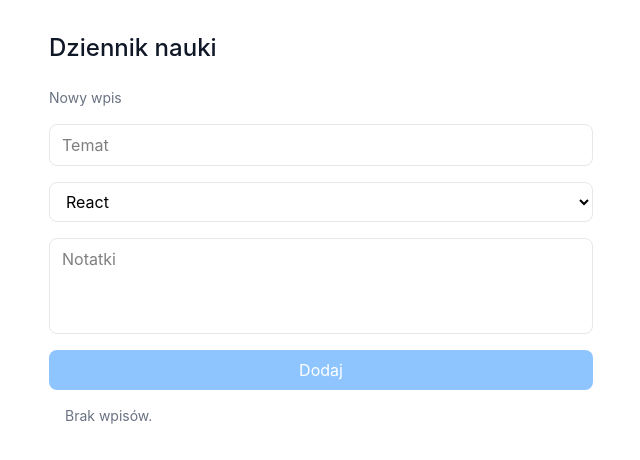
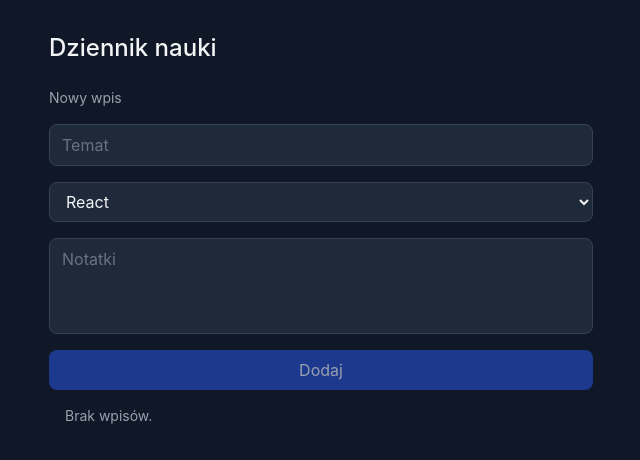
Before and after one commit to LouisVifon/dziennik-nauki, a React (Vite) app: page / in a window 1280 px wide. Shown: the top 460 px of the page, without its empty margins (319-959 px from the left). Built offline with nearby package versions, Linux system fonts and the light colour scheme.

Commit message:
add: ciemny motyw aplikacji (Tailwind)
Zmiana palety na ciemna: tlo strony, tekst naglowka, inputy/select/textarea, przyciski oraz karty wpisow. Tlo body ustawione na gray-900.

```diff
--- a/src/App.jsx
+++ b/src/App.jsx
@@ -12,10 +12,12 @@ function App() {
   }
 
   return (
-    <div className="max-w-xl mx-auto px-4 py-8">
-      <h1 className="text-2xl font-medium text-gray-900 mb-6">Dziennik nauki</h1>
-      <EntryForm onAdd={handleAddEntry} />
-      <EntryList entries={entries} onDelete={handleDeleteEntry}/>
+    <div className="min-h-screen bg-gray-900">
+      <div className="max-w-xl mx-auto px-4 py-8">
+        <h1 className="text-2xl font-medium text-gray-100 mb-6">Dziennik nauki</h1>
+        <EntryForm onAdd={handleAddEntry} />
+        <EntryList entries={entries} onDelete={handleDeleteEntry}/>
+      </div>
     </div>
   )
 }
--- a/src/components/EntryForm.jsx
+++ b/src/components/EntryForm.jsx
@@ -28,9 +28,9 @@ function EntryForm({ onAdd }) {
 
     return (
         <div className="flex flex-col gap-4">
-            <h2 className="text-sm text-gray-500">Nowy wpis</h2>
-            <input className="border border-gray-200 rounded-lg px-3 py-2 w-full" type="text" placeholder="Temat" value={topic} onChange={e => setTopic(e.target.value)} />
-            <select className="border border-gray-200 rounded-lg px-3 py-2 w-full" value={category} onChange={e => setCategory(e.target.value)}>
+            <h2 className="text-sm text-gray-400">Nowy wpis</h2>
+            <input className="bg-gray-800 border border-gray-700 text-gray-100 placeholder-gray-500 rounded-lg px-3 py-2 w-full" type="text" placeholder="Temat" value={topic} onChange={e => setTopic(e.target.value)} />
+            <select className="bg-gray-800 border border-gray-700 text-gray-100 rounded-lg px-3 py-2 w-full" value={category} onChange={e => setCategory(e.target.value)}>
                 <option value="react">React</option>
                 <option value="javascript">JavaScript</option>
                 <option value="css">CSS</option>
@@ -38,9 +38,9 @@ function EntryForm({ onAdd }) {
                 <option value="git">Git</option>
                 <option value="other">Inne</option>
             </select>
-            <textarea className="border border-gray-200 rounded-lg px-3 py-2 w-full resize-none h-24" placeholder="Notatki" value={notes} onChange={e => setNotes(e.target.value)}/>
-            {error && <p className="text-sm text-red-500">{error}</p>}
-            <button className="bg-blue-500 text-white rounded-lg px-4 py-2 disabled:bg-blue-300 disabled:cursor-not-allowed" onClick={handleClick} disabled={topic.trim() === ""}>Dodaj</button>
+            <textarea className="bg-gray-800 border border-gray-700 text-gray-100 placeholder-gray-500 rounded-lg px-3 py-2 w-full resize-none h-24" placeholder="Notatki" value={notes} onChange={e => setNotes(e.target.value)}/>
+            {error && <p className="text-sm text-red-400">{error}</p>}
+            <button className="bg-blue-600 text-white rounded-lg px-4 py-2 hover:bg-blue-500 disabled:bg-blue-900 disabled:text-gray-400 disabled:cursor-not-allowed" onClick={handleClick} disabled={topic.trim() === ""}>Dodaj</button>
         </div>
     )
 }
--- a/src/components/EntryList.jsx
+++ b/src/components/EntryList.jsx
@@ -1,17 +1,17 @@
 function EntryList({ entries, onDelete }) {
     if (entries.length === 0) {
         return (
-            <p className="text-sm text-gray-500 p-4">Brak wpisów.</p>
+            <p className="text-sm text-gray-400 p-4">Brak wpisów.</p>
         )
     }
 
     return (
         <div className="flex flex-col gap-3">
             {entries.map(entry => (
-                <div className="border border-gray-200 rounded-lg p-4 flex justify-between items-center" key={entry.id}>
-                    <p className="text-gray-800 font-medium">{entry.topic}</p>
-                    <p className="text-sm text-gray-400">{entry.date}</p>
-                    <button className="bg-red-400 text-white text-sm rounded-lg px-2 py-1" onClick={() => onDelete(entry.id)}>Usuń</button>
+                <div className="bg-gray-800 border border-gray-700 rounded-lg p-4 flex justify-between items-center" key={entry.id}>
+                    <p className="text-gray-100 font-medium">{entry.topic}</p>
+                    <p className="text-sm text-gray-500">{entry.date}</p>
+                    <button className="bg-red-500 text-white text-sm rounded-lg px-2 py-1 hover:bg-red-600" onClick={() => onDelete(entry.id)}>Usuń</button>
                 </div>
             ))}
         </div>
--- a/src/index.css
+++ b/src/index.css
@@ -1 +1,5 @@
 @import "tailwindcss";
+
+body {
+  background-color: #111827; /* gray-900 */
+}
```
